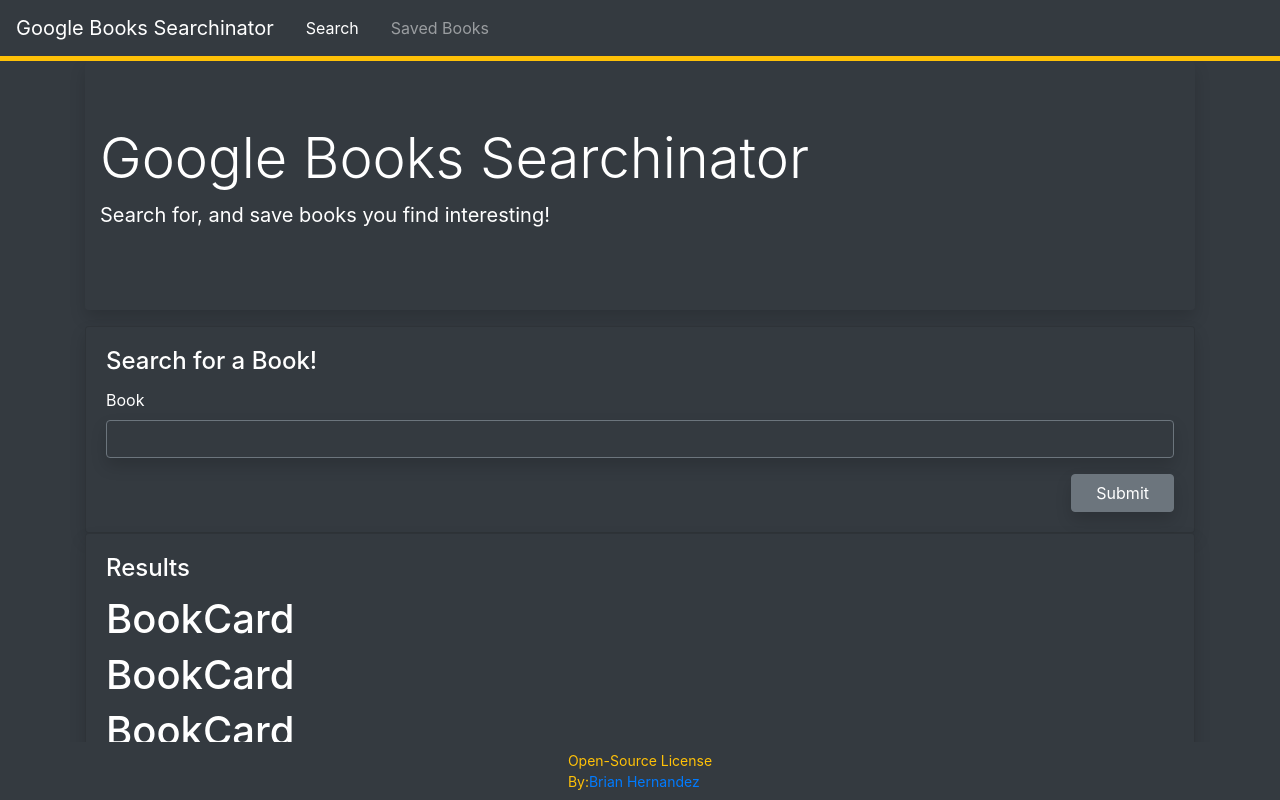
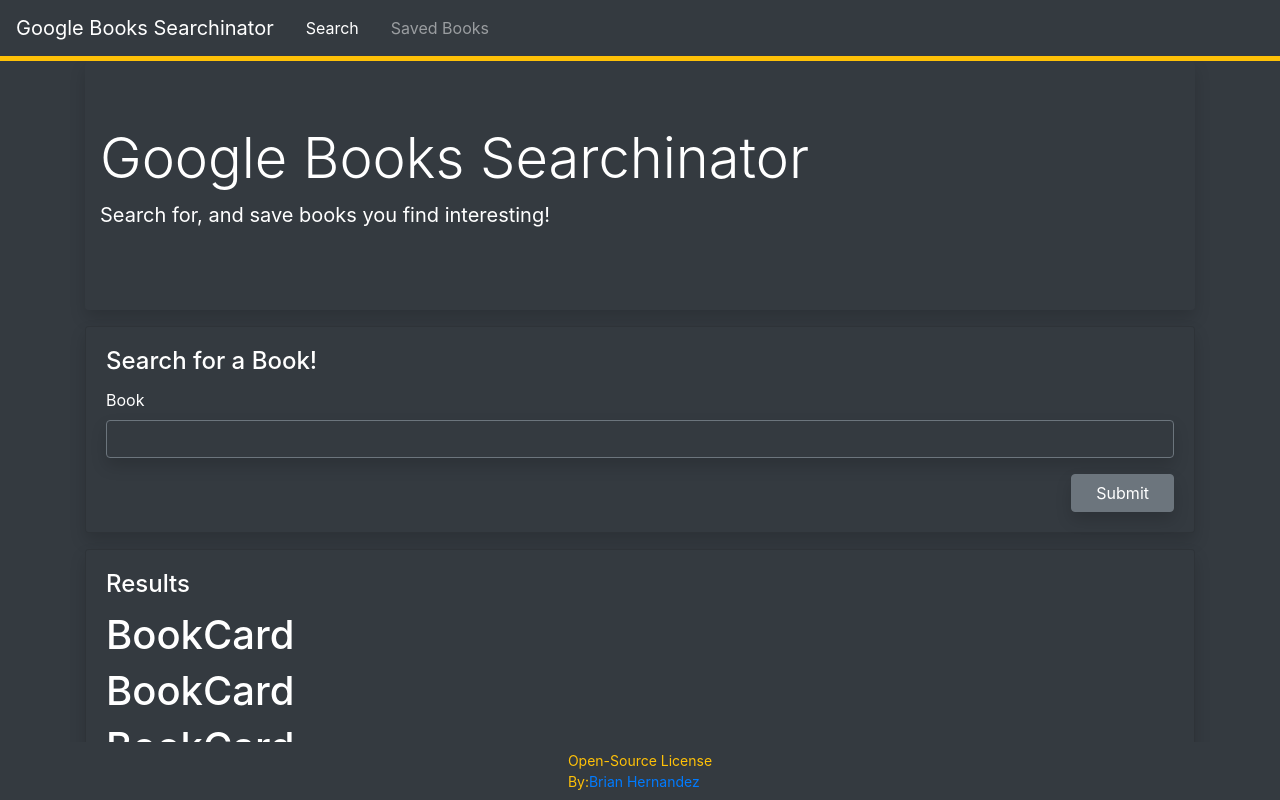
Before and after one commit to hdezbriant/Google-Books-Searchinator, a React (Create React App) app in the folder client/: page / in a window 1280 px wide. Built offline with nearby package versions, Linux system fonts and the light colour scheme.

Commit message:
adding margin

```diff
--- a/client/src/components/Section.js
+++ b/client/src/components/Section.js
@@ -1,6 +1,6 @@
 function Section({ title, children }) {
   return (
-    <div className="card bg-dark text-white shadow rounded">
+    <div className="card bg-dark text-white mt-3 shadow rounded">
       <div className="card-body">
         <h4 className="card-title">{title}</h4>
         {children}
```
